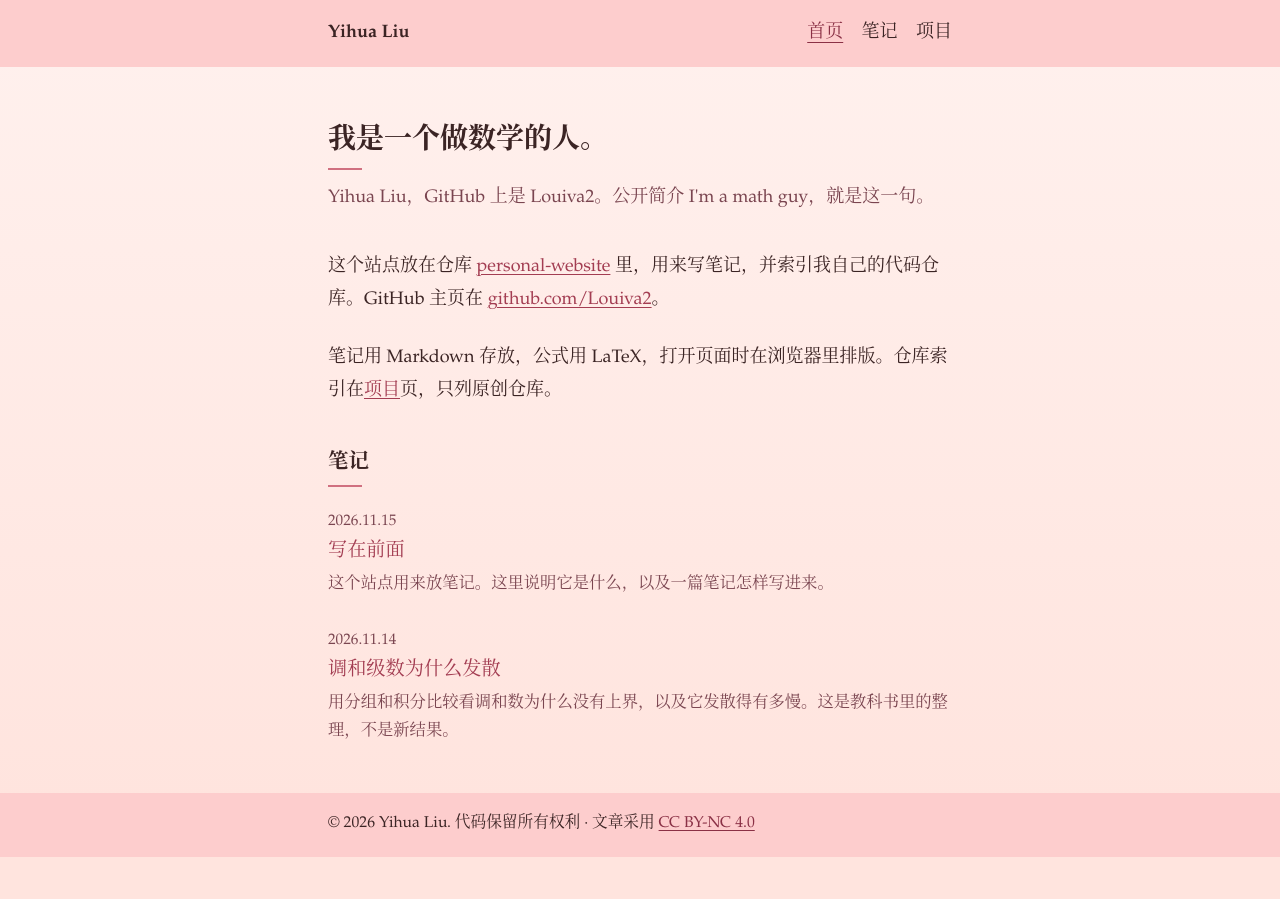
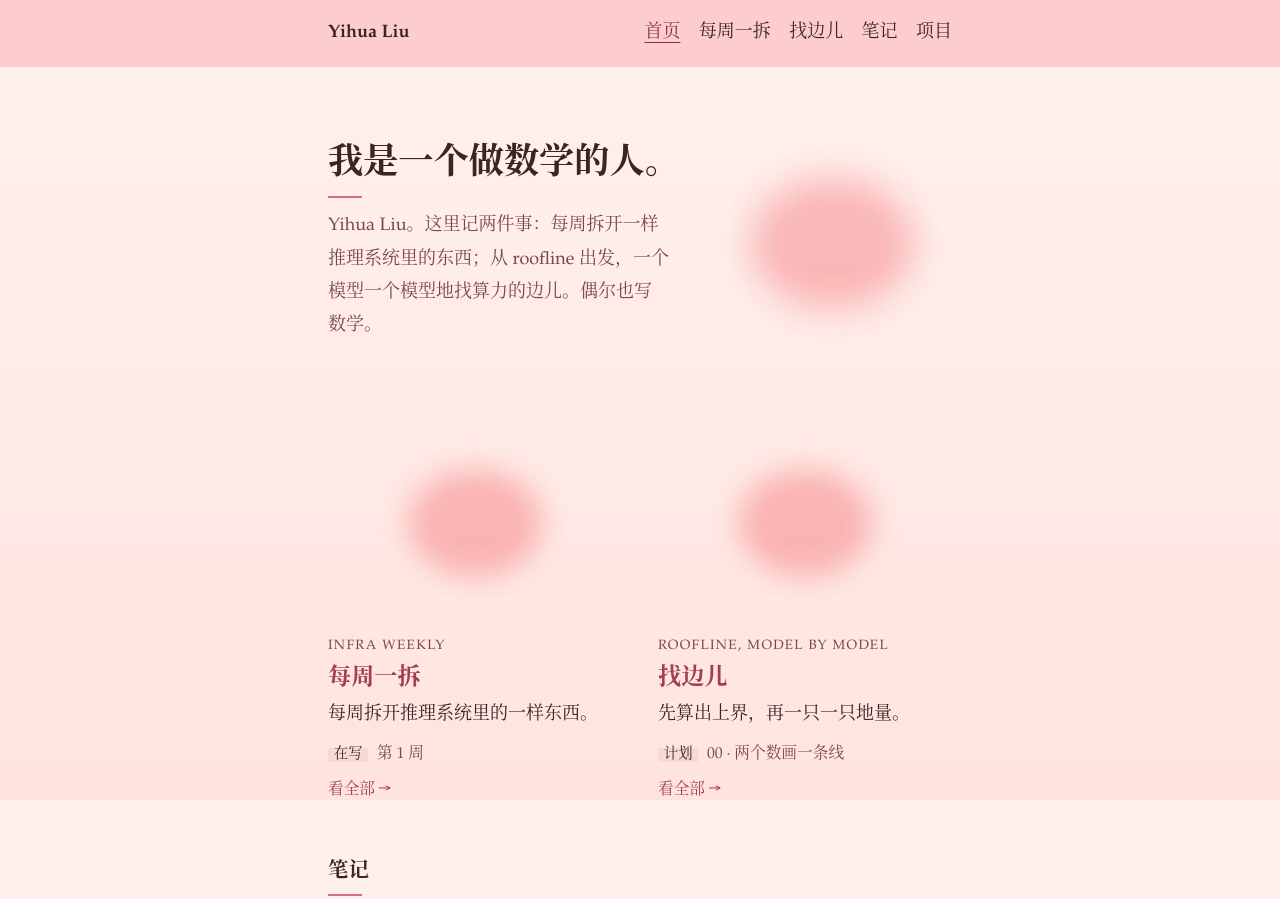
Before and after one commit to Louiva2/personal-website, a plain HTML site: page index.html in a window 1280 px wide. Shown: the top 899 px of the page. Before the commit the page ends 857 px from the top, so only its background shows below. Drawn offline with Linux system fonts and the light colour scheme.

Commit message:
Rebuild the home page around the two series; flower favicon
The home page is now a hero with an illustration, one card per series
showing its newest or next issue, and the notes that belong to no
series. The self-description of the repository is gone and the GitHub
link moves to the footer. The 404 page gets the full nav and its own
illustration.

Co-Authored-By: Claude Fable 5.2 <noreply@anthropic.com>

```diff
--- a/index.html
+++ b/index.html
@@ -7,11 +7,11 @@
   <meta name="theme-color" content="#FDCDCD" media="(prefers-color-scheme: light)">
   <meta name="theme-color" content="#471F28" media="(prefers-color-scheme: dark)">
   <title>Yihua Liu</title>
-  <meta name="description" content="Yihua Liu（Louiva2）的个人站点。我是一个做数学的人。">
+  <meta name="description" content="Yihua Liu 的个人站点。每周拆开一样推理系统里的东西；从 roofline 出发，一个模型一个模型地找算力的边儿；偶尔也写数学。">
   <link rel="canonical" href="https://louiva2.github.io/personal-website/">
   <meta property="og:type" content="website">
   <meta property="og:title" content="Yihua Liu">
-  <meta property="og:description" content="Yihua Liu（Louiva2）的个人站点。我是一个做数学的人。">
+  <meta property="og:description" content="Yihua Liu 的个人站点。每周拆开一样推理系统里的东西；从 roofline 出发，一个模型一个模型地找算力的边儿；偶尔也写数学。">
   <meta property="og:url" content="https://louiva2.github.io/personal-website/">
   <meta property="og:site_name" content="Yihua Liu">
   <meta property="og:locale" content="zh_CN">
@@ -26,27 +26,56 @@
       <a class="site-name" href="./">Yihua Liu</a>
       <nav aria-label="站点">
         <a href="./" aria-current="page">首页</a>
+        <a href="weekly/">每周一拆</a>
+        <a href="roofline/">找边儿</a>
         <a href="blog/">笔记</a>
         <a href="projects/">项目</a>
       </nav>
     </div>
   </header>
   <main id="content" class="wrap">
-    <h1>我是一个做数学的人。</h1>
-    <p class="deck">Yihua Liu，GitHub 上是 Louiva2。公开简介 I'm a math guy，就是这一句。</p>
-    <div class="prose">
-      <p>这个站点放在仓库 <a href="https://github.com/Louiva2/personal-website">personal-website</a> 里，用来写笔记，并索引我自己的代码仓库。GitHub 主页在 <a href="https://github.com/Louiva2">github.com/Louiva2</a>。</p>
-      <p>笔记用 Markdown 存放，公式用 LaTeX，打开页面时在浏览器里排版。仓库索引在<a href="projects/">项目</a>页，只列原创仓库。</p>
+    <section class="hero">
+      <div>
+        <h1>我是一个做数学的人。</h1>
+        <p class="deck">Yihua Liu。这里记两件事：每周拆开一样推理系统里的东西；从 roofline 出发，一个模型一个模型地找算力的边儿。偶尔也写数学。</p>
+      </div>
+      <figure class="plate">
+        <img src="assets/img/hero.webp" width="800" height="800" alt="蜡笔画：一只小猪站在小黑板前，黑板上画着一条先斜后平的折线；一朵花在凳子上看着。">
+      </figure>
+    </section>
+
+    <div class="cards">
+      <a class="card" href="weekly/">
+        <figure class="plate">
+          <img src="assets/img/weekly.webp" width="1200" height="800" loading="lazy" alt="蜡笔画：小猪拿着螺丝刀，把一台小机器拆开了，零件排成一排；花托着一个小齿轮在看。">
+        </figure>
+        <p class="kicker">Infra Weekly</p>
+        <h2>每周一拆</h2>
+        <p class="card-blurb">每周拆开推理系统里的一样东西。</p>
+        <p class="card-latest" data-series-latest="weekly"></p>
+        <p class="card-more">看全部 →</p>
+      </a>
+      <a class="card" href="roofline/">
+        <figure class="plate">
+          <img src="assets/img/roofline.webp" width="1200" height="800" loading="lazy" alt="蜡笔画：小猪踮脚站在凳子上，把花举过头顶；花的叶尖碰到一根先斜后平的木梁。">
+        </figure>
+        <p class="kicker">Roofline, model by model</p>
+        <h2>找边儿</h2>
+        <p class="card-blurb">先算出上界，再一只一只地量。</p>
+        <p class="card-latest" data-series-latest="roofline"></p>
+        <p class="card-more">看全部 →</p>
+      </a>
     </div>
+
     <h2>笔记</h2>
-    <ul class="index" data-posts data-base="blog/"></ul>
+    <ul class="index" data-posts="notes" data-base="blog/"></ul>
     <noscript>
       <p>笔记列表需要 JavaScript。也可以直接打开 <code>posts/</code> 里的 Markdown。</p>
     </noscript>
   </main>
   <footer class="site-footer">
     <div class="wrap">
-      <p>© 2026 Yihua Liu. 代码保留所有权利 · 文章采用 <a href="https://creativecommons.org/licenses/by-nc/4.0/">CC BY-NC 4.0</a></p>
+      <p>© 2026 Yihua Liu · <a href="https://github.com/Louiva2">GitHub</a> · 代码保留所有权利 · 文章采用 <a href="https://creativecommons.org/licenses/by-nc/4.0/">CC BY-NC 4.0</a></p>
     </div>
   </footer>
   <script src="js/posts.js" defer></script>
```
Also changed, not shown: 404.html (+18 -4 lines), favicon.svg.
